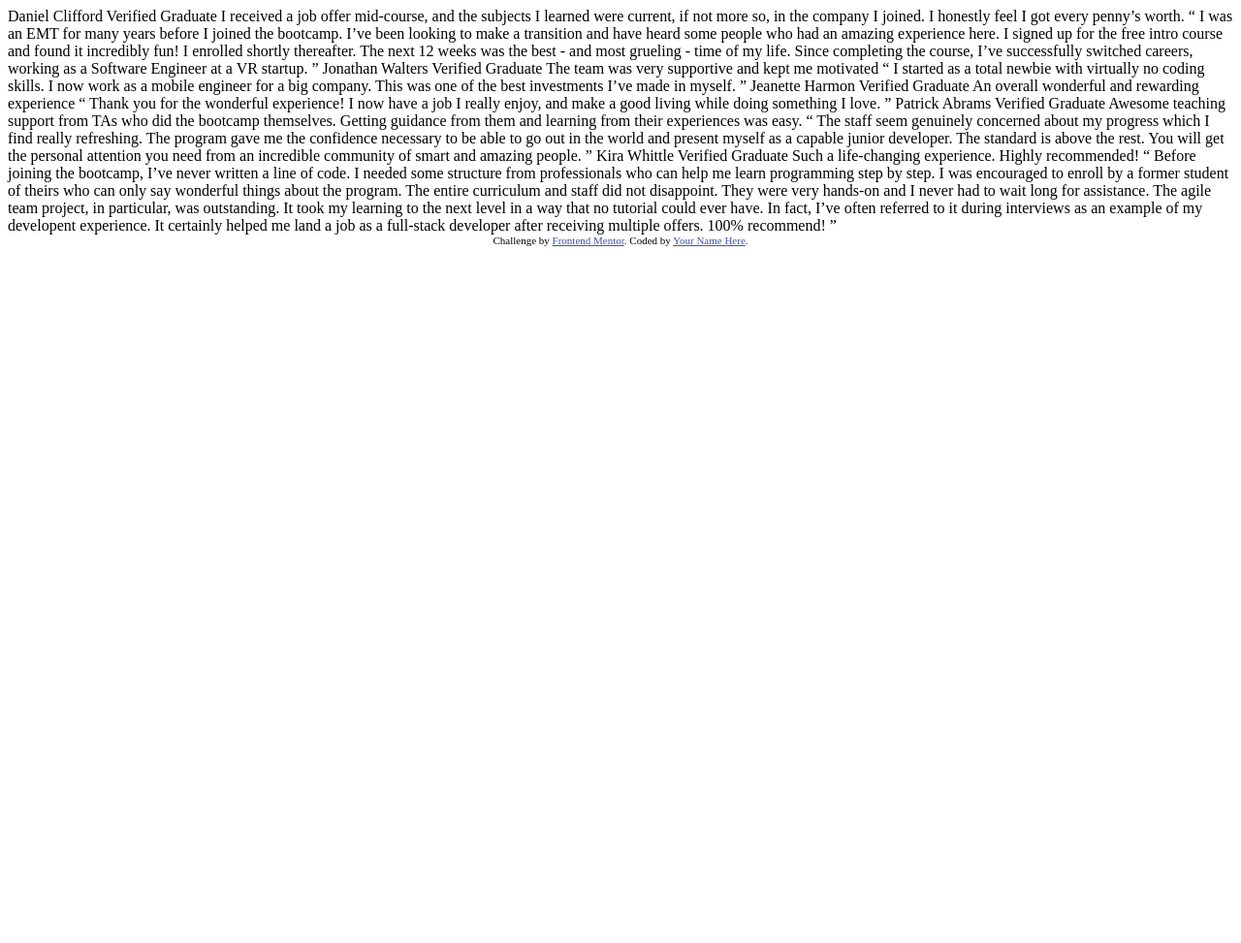
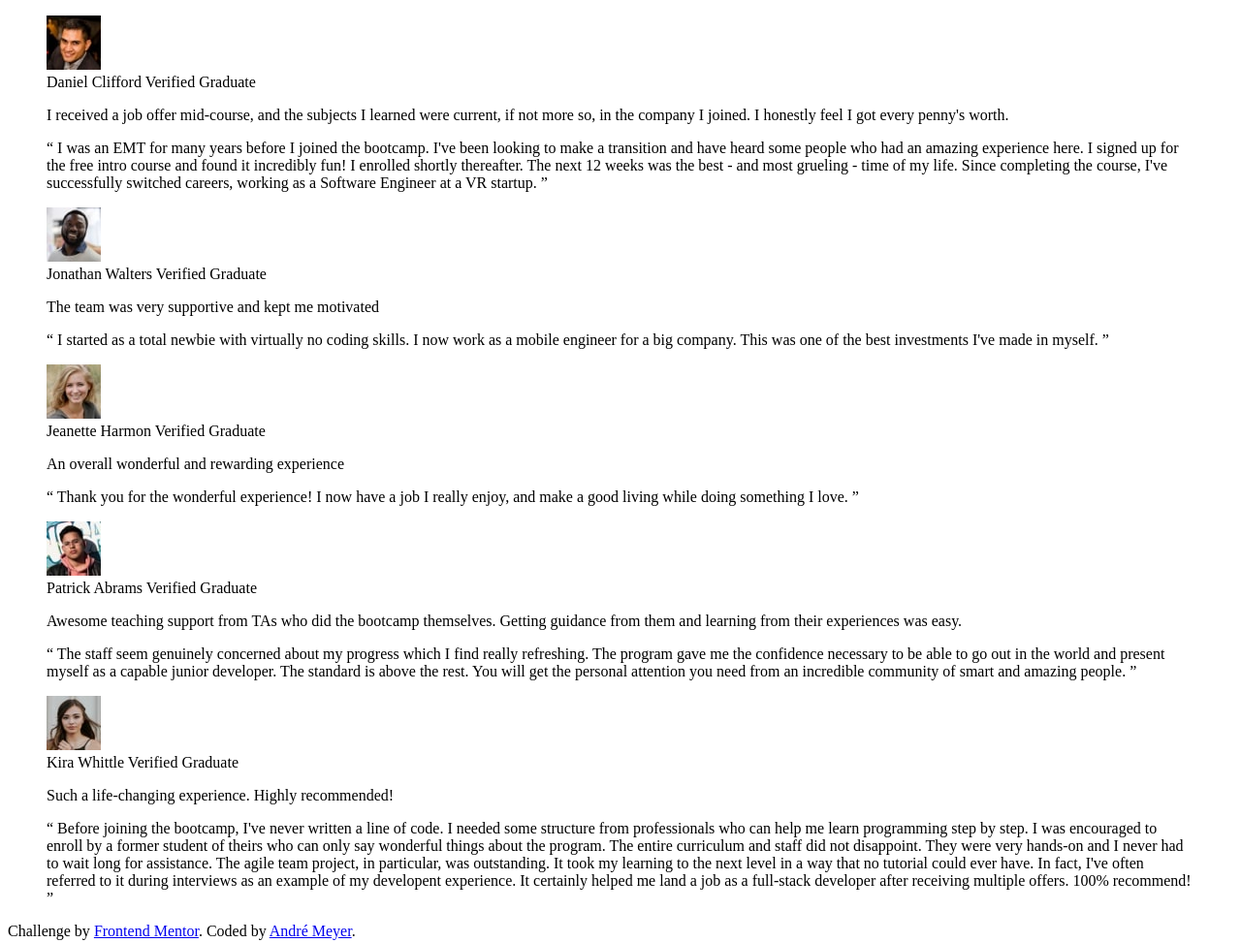
Before and after one commit to dev-andrewm/testimonials-grid-section-main, a plain HTML site: page index.html in a window 1280 px wide. Shown: the whole page at 97% size. Before the commit the page ends 800 px from the top, so only its background shows below. Drawn offline with Linux system fonts and the light colour scheme.

Commit message:
Created css file and wrapped html texts into tags

```diff
--- a/index.html
+++ b/index.html
@@ -1,5 +1,6 @@
 <!DOCTYPE html>
 <html lang="en">
+
 <head>
   <meta charset="UTF-8">
   <meta name="viewport" content="width=device-width, initial-scale=1.0"> <!-- displays site properly based on user's device -->
@@ -9,68 +10,126 @@
   <title>Frontend Mentor | [Challenge Name Here]</title>
 
   <!-- Feel free to remove these styles or customise in your own stylesheet 👍 -->
-  <style>
+  <!-- <style>
     .attribution { font-size: 11px; text-align: center; }
     .attribution a { color: hsl(228, 45%, 44%); }
-  </style>
+  </style> -->
 </head>
+
 <body>
-  Daniel Clifford
-  Verified Graduate
 
+  <main>
+    <article class="testimonials-box">
+      <section class="testimonial-box">
+        <figure class="testimonial__figura__box">
+          <img src="./images/image-daniel.jpg" alt="Daniel image">
+          <figcaption>
+            <span>Daniel Clifford</span>
+            <span>Verified Graduate</span>
+          </figcaption>
+        </figure>
+
+        <blockquote>
+          <p>
             I received a job offer mid-course, and the subjects I learned were current, if not more so,
-  in the company I joined. I honestly feel I got every penny’s worth.
+            in the company I joined. I honestly feel I got every penny's worth.
+          </p>
+          <p>
+            “ I was an EMT for many years before I joined the bootcamp. I've been looking to make a transition and have heard some people who had an amazing experience here. I signed up for the free intro course and found it incredibly fun! I enrolled shortly thereafter. The next 12 weeks was the best - and most grueling - time of my life. Since completing the course, I've successfully switched careers, working as a Software Engineer at a VR startup. ”
+          </p>
+        </blockquote>
+      </section>
 
-  “ I was an EMT for many years before I joined the bootcamp. I’ve been looking to make a
-  transition and have heard some people who had an amazing experience here. I signed up
-  for the free intro course and found it incredibly fun! I enrolled shortly thereafter.
-  The next 12 weeks was the best - and most grueling - time of my life. Since completing
-  the course, I’ve successfully switched careers, working as a Software Engineer at a VR startup. ”
+      <section class="testimonial-box">
+        <figure class="testimonial__figura__box">
+          <img src="./images/image-jonathan.jpg" alt="Jonathan image">
+          <figcaption>
+            <span>Jonathan Walters</span>
+            <span>Verified Graduate</span>
+          </figcaption>
+        </figure>
 
-  Jonathan Walters
-  Verified Graduate
+        <blockquote>
+          <p>
+            The team was very supportive and kept me motivated
+          </p>
+          <p>
+            “ I started as a total newbie with virtually no coding skills. I now work as a mobile engineer
+            for a big company. This was one of the best investments I've made in myself. ”
+          </p>
+        </blockquote>
+      </section>
 
-  The team was very supportive and kept me motivated
+      <section class="testimonial-box">
+        <figure class="testimonial__figura__box">
+          <img src="./images/image-jeanette.jpg" alt="Jeanette image">
+          <figcaption>
+            <span>Jeanette Harmon</span>
+            <span>Verified Graduate</span>
+          </figcaption>
+        </figure>
 
-  “ I started as a total newbie with virtually no coding skills. I now work as a mobile engineer
-  for a big company. This was one of the best investments I’ve made in myself. ”
-
-  Jeanette Harmon
-  Verified Graduate
-
+        <blockquote>
+          <p>
             An overall wonderful and rewarding experience
-
+          </p>
+          <p>
             “ Thank you for the wonderful experience! I now have a job I really enjoy, and make a good living
             while doing something I love. ”
+          </p>
+        </blockquote>
+      </section>
 
-  Patrick Abrams
-  Verified Graduate
+      <section class="testimonial-box">
+        <figure class="testimonial__figura__box">
+          <img src="./images/image-patrick.jpg" alt="Patrick image">
+          <figcaption>
+            <span>Patrick Abrams</span>
+            <span>Verified Graduate</span>
+          </figcaption>
+        </figure>
 
+        <blockquote>
+          <p>
             Awesome teaching support from TAs who did the bootcamp themselves. Getting guidance from them and
             learning from their experiences was easy.
-
+          </p>
+          <p>
             “ The staff seem genuinely concerned about my progress which I find really refreshing. The program
             gave me the confidence necessary to be able to go out in the world and present myself as a capable
-  junior developer. The standard is above the rest. You will get the personal attention you need from
-  an incredible community of smart and amazing people. ”
+            junior developer. The standard is above the rest. You will get the personal attention you need from an incredible community of smart and amazing people. ”
+          </p>
+        </blockquote>
+      </section>
 
-  Kira Whittle
-  Verified Graduate
+      <section class="testimonial-box">
+        <figure class="testimonial__figura__box">
+          <img src="./images/image-kira.jpg" alt="Kira image">
+          <figcaption>
+            <span>Kira Whittle</span>
+            <span>Verified Graduate</span>
+          </figcaption>
+        </figure>
 
+        <blockquote>
+          <p>
             Such a life-changing experience. Highly recommended!
+          </p>
+          <p>
+            “ Before joining the bootcamp, I've never written a line of code. I needed some structure from
+            professionals who can help me learn programming step by step. I was encouraged to enroll by a former student of theirs who can only say wonderful things about the program. The entire curriculum and staff did not disappoint. They were very hands-on and I never had to wait long for assistance. The agile team project, in particular, was outstanding. It took my learning to the next level in a way that no tutorial could ever have. In fact, I've often referred to it during interviews as an example of my developent experience. It certainly helped me land a job as a full-stack developer after receiving multiple offers. 100% recommend! ”
+          </p>
+        </blockquote>
+      </section>
+    </article>
+  </main>
 
-  “ Before joining the bootcamp, I’ve never written a line of code. I needed some structure from
-  professionals who can help me learn programming step by step. I was encouraged to enroll by a former
-  student of theirs who can only say wonderful things about the program. The entire curriculum and staff
-  did not disappoint. They were very hands-on and I never had to wait long for assistance. The agile team
-  project, in particular, was outstanding. It took my learning to the next level in a way that no tutorial
-  could ever have. In fact, I’ve often referred to it during interviews as an example of my developent
-  experience. It certainly helped me land a job as a full-stack developer after receiving multiple offers.
-  100% recommend! ”
+  <footer>
+    <div class="attribution">
+      Challenge by <a href="https://www.frontendmentor.io/challenges/testimonials-grid-section-Nnw6J7Un7" target="_blank">Frontend Mentor</a>.
+      Coded by <a href="https://github.com/dev-andrewm" target="_blank">André Meyer</a>.
+    </div>
+  </footer>
+</body>
 
-  <div class="attribution">
-    Challenge by <a href="https://www.frontendmentor.io?ref=challenge" target="_blank">Frontend Mentor</a>.
-    Coded by <a href="#">Your Name Here</a>.
-  </div>
-</body>
 </html>
```
Also changed, not shown: css/style.css (added). Lines whose indentation alone changed are shown as unchanged.
